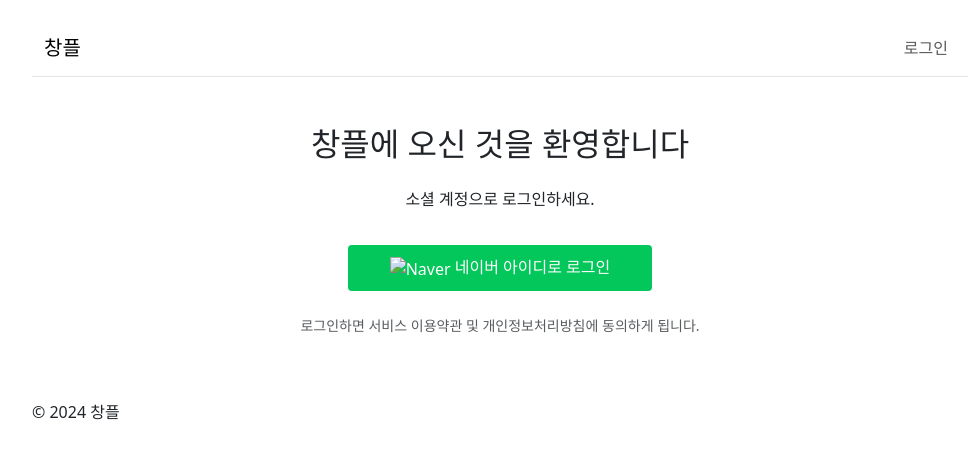
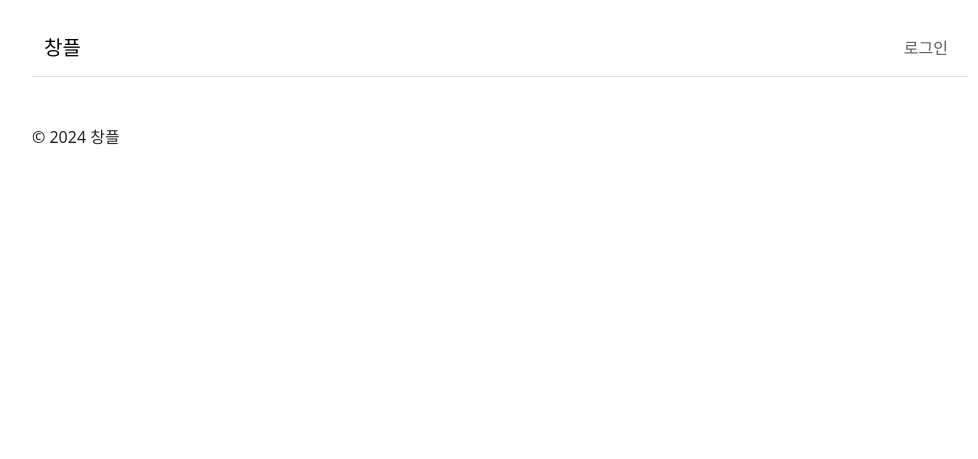
Before and after one commit to leetusik/changple, a Django app: page / in a window 1280 px wide. Shown: the top 459 px of the page, without its empty margins (140-1118 px from the left). Run offline with Django 4.2, Linux system fonts and the light colour scheme; some libraries are stand-ins or nearby versions.

Commit message:
Featuer/dummy (#5)
* requirements.txt

* kimchi

* new requirements.txt

```diff
--- a/templates/index.html
+++ b/templates/index.html
@@ -1,35 +1,3 @@
 {% extends 'base.html' %}
 
-{% block title %}창플 - 로그인{% endblock %}
-
-{% block content %}
-<div class="row mt-5">
-    <div class="col-md-6 offset-md-3 text-center">
-        <h2 class="mb-4">창플에 오신 것을 환영합니다</h2>
-
-        {% if user.is_authenticated %}
-            <div class="alert alert-success" role="alert">
-                안녕하세요, {{ user.name|default:user.username }}님!
-            </div>
-            <p>이미 로그인되어 있습니다.</p>
-            <div class="mt-3">
-                <a href="{% url 'profile' %}" class="btn btn-primary">마이페이지</a>
-                <a href="{% url 'logout' %}" class="btn btn-outline-secondary">로그아웃</a>
-            </div>
-        {% else %}
-            <p class="mb-4">소셜 계정으로 로그인하세요.</p>
-
-            <div class="d-grid gap-2 col-md-8 mx-auto">
-                <a href="{% url 'naver_login' %}" class="naver-login-btn">
-                    <img src="https://static.nid.naver.com/oauth/button_g.PNG" width="20" height="20" alt="Naver">
-                    네이버 아이디로 로그인
-                </a>
-            </div>
-
-            <div class="mt-4">
-                <p class="text-muted small">로그인하면 서비스 이용약관 및 개인정보처리방침에 동의하게 됩니다.</p>
-            </div>
-        {% endif %}
-    </div>
-</div>
-{% endblock %}
+Who likes kimchi?
```
Also changed, not shown: config/settings.py (+7 -0 lines), requirements.txt (+11 -1 lines).
